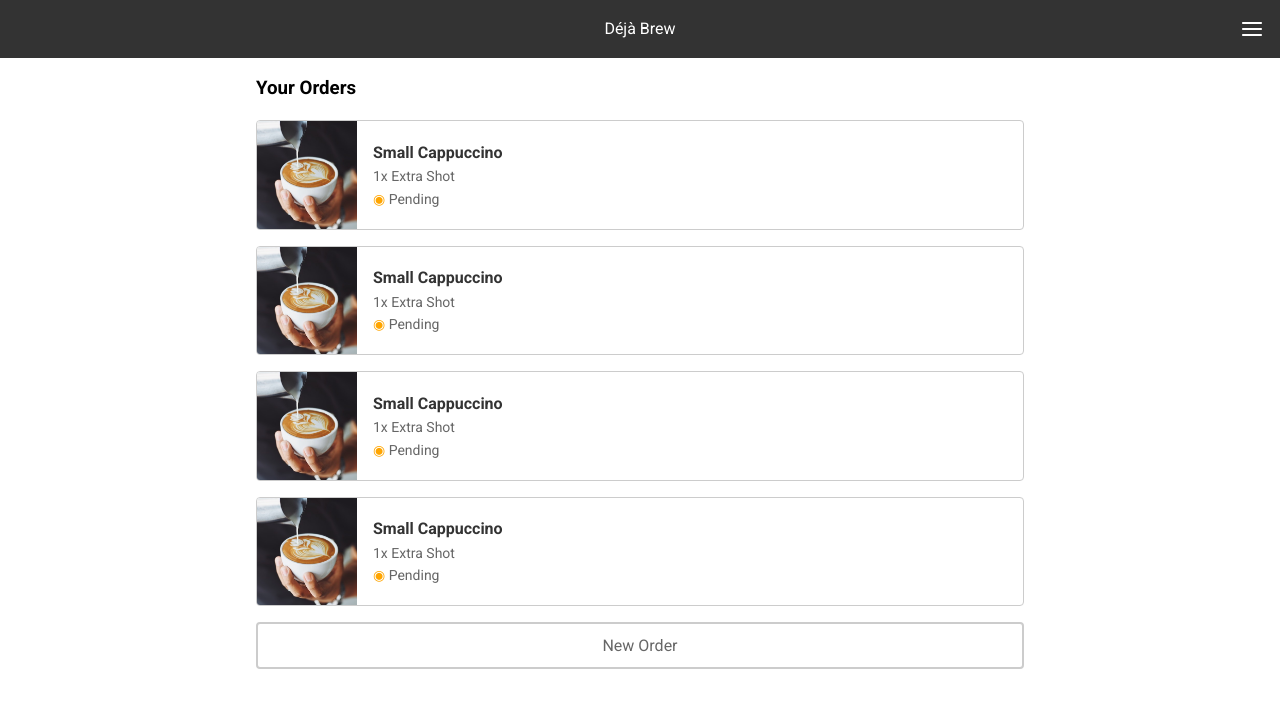
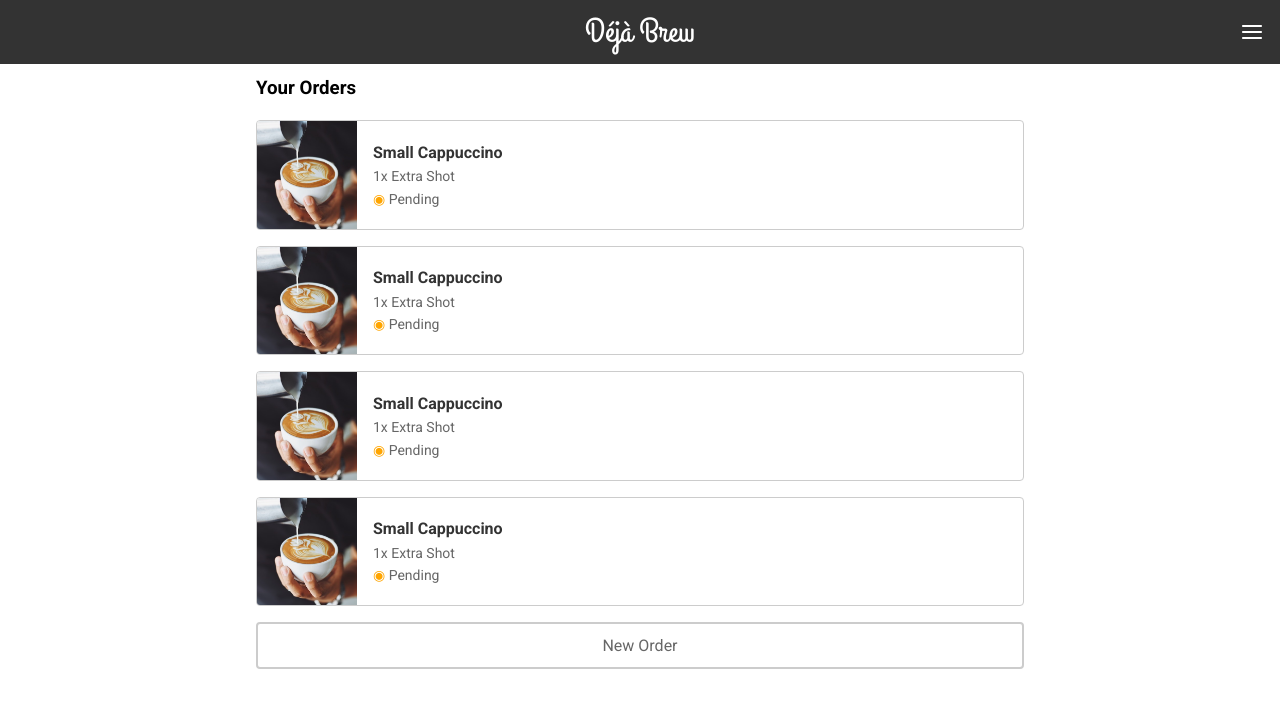
Before and after one commit to nickw444/deja-brew, a React (Create React App) app in the folder frontend/: page / in a window 1280 px wide. Shown: the top 708 px of the page. Built offline with nearby package versions, Linux system fonts and the light colour scheme.

Commit message:
Add app logo to header

```diff
--- a/frontend/src/header/header.module.css
+++ b/frontend/src/header/header.module.css
@@ -6,12 +6,15 @@
     display: flex;
 }
 
-.appLogo {
+.appLogoLink {
     text-align: center;
-    padding: 16px 0;
     margin: 0 auto;
     color: white;
     text-decoration: none;
+}
+
+.appLogo {
+    display: block;
 }
 
 .holder {
--- a/frontend/src/header/header.tsx
+++ b/frontend/src/header/header.tsx
@@ -8,6 +8,8 @@ import { UserInfo } from 'services/user/user_dto';
 import { MenuIcon } from 'ui/icons/icons';
 import { LinkItem, List, RouterLinkItem } from 'ui/list/list';
 import styles from './header.module.css';
+import brandTextImg from './img/brand_text.png';
+import brandTextImg2x from './img/brand_text@2x.png';
 
 
 export const Header = React.memo(({
@@ -21,7 +23,10 @@ export const Header = React.memo(({
   return (
       <header className={styles.header}>
         <div className={styles.holder}></div>
-        <Link to={Routes.home()} className={styles.appLogo}>Déjà Brew</Link>
+        <Link to={Routes.home()} className={styles.appLogoLink}>
+          <img className={styles.appLogo} src={brandTextImg} srcSet={`${brandTextImg}, ${brandTextImg2x} 2x`}
+               alt="Déjà Brew"/>
+        </Link>
         <div className={styles.holder}>
           {userInfo && (
               <>
```
Also changed, not shown: frontend/src/header/img/brand_text.png (added), frontend/src/header/img/brand_text@2x.png (added).
